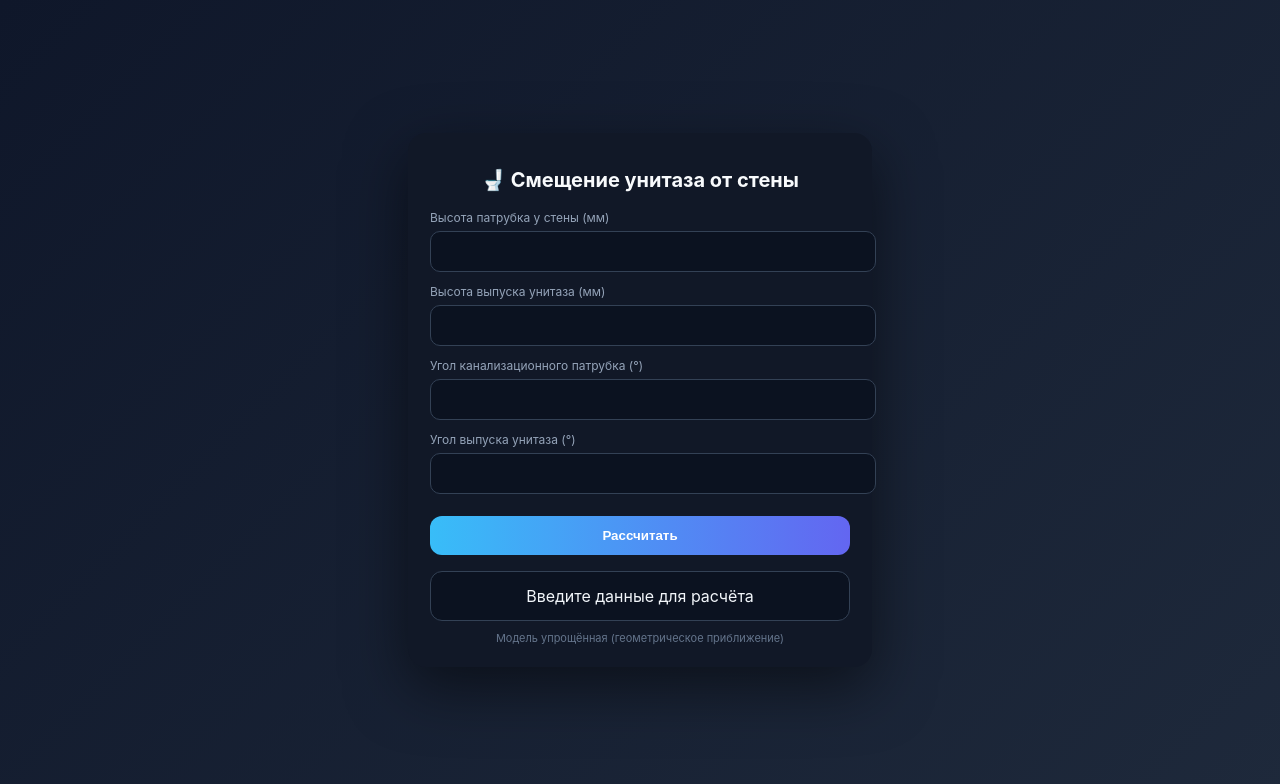
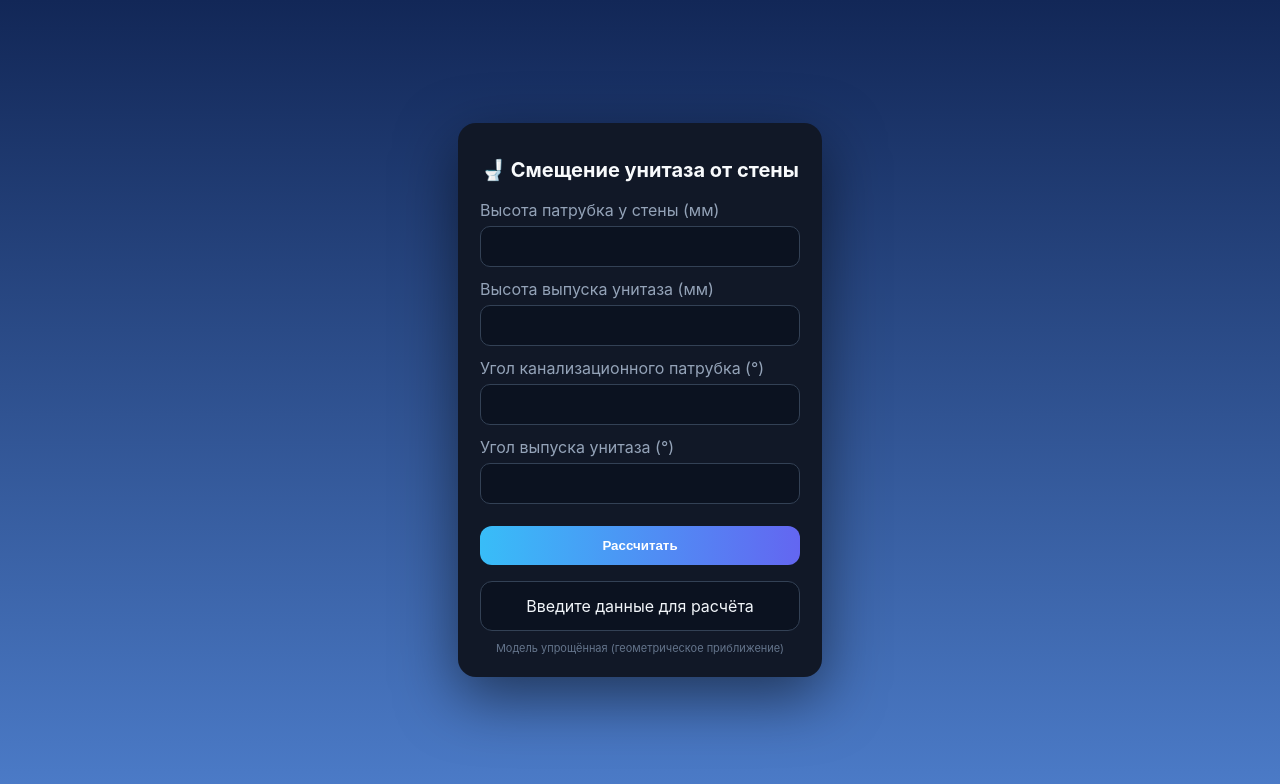
Before and after one commit to veresaev/Calculating_the_toilet-s_offset_rom_the_wall, a plain HTML site: page index.html in a window 1280 px wide. Drawn offline with Linux system fonts and the light colour scheme.

Commit message:
Add files via upload

```diff
--- a/index.html
+++ b/index.html
@@ -9,7 +9,7 @@
     body {
         margin: 0;
         font-family: -apple-system, BlinkMacSystemFont, "Segoe UI", Roboto, Arial, sans-serif;
-        background: linear-gradient(135deg, #0f172a, #1e293b);
+        background: linear-gradient(to bottom, #122757, #4c7cc9);
         color: #e2e8f0;
         display: flex;
         justify-content: center;
@@ -19,7 +19,7 @@
 
     .app {
         width: 100%;
-        max-width: 420px;
+        max-width: 320px;
         background: #111827;
         border-radius: 18px;
         padding: 22px;
@@ -38,7 +38,7 @@
     }
 
     label {
-        font-size: 12px;
+        font-size: 16px;
         color: #94a3b8;
         display: block;
         margin-bottom: 6px;
@@ -53,6 +53,7 @@
         color: #e2e8f0;
         outline: none;
         transition: 0.2s;
+        box-sizing: border-box;
     }
 
     input:focus {
@@ -142,7 +143,8 @@ function calculate() {
         return;
     }
 
-    const d = hPipe - hToilet;
+    // const d = hPipe - hToilet;
+    const d = Math.abs(hPipe - hToilet);
 
     const radPipe = anglePipe * Math.PI / 180;
     const radToilet = angleToilet * Math.PI / 180;
```
